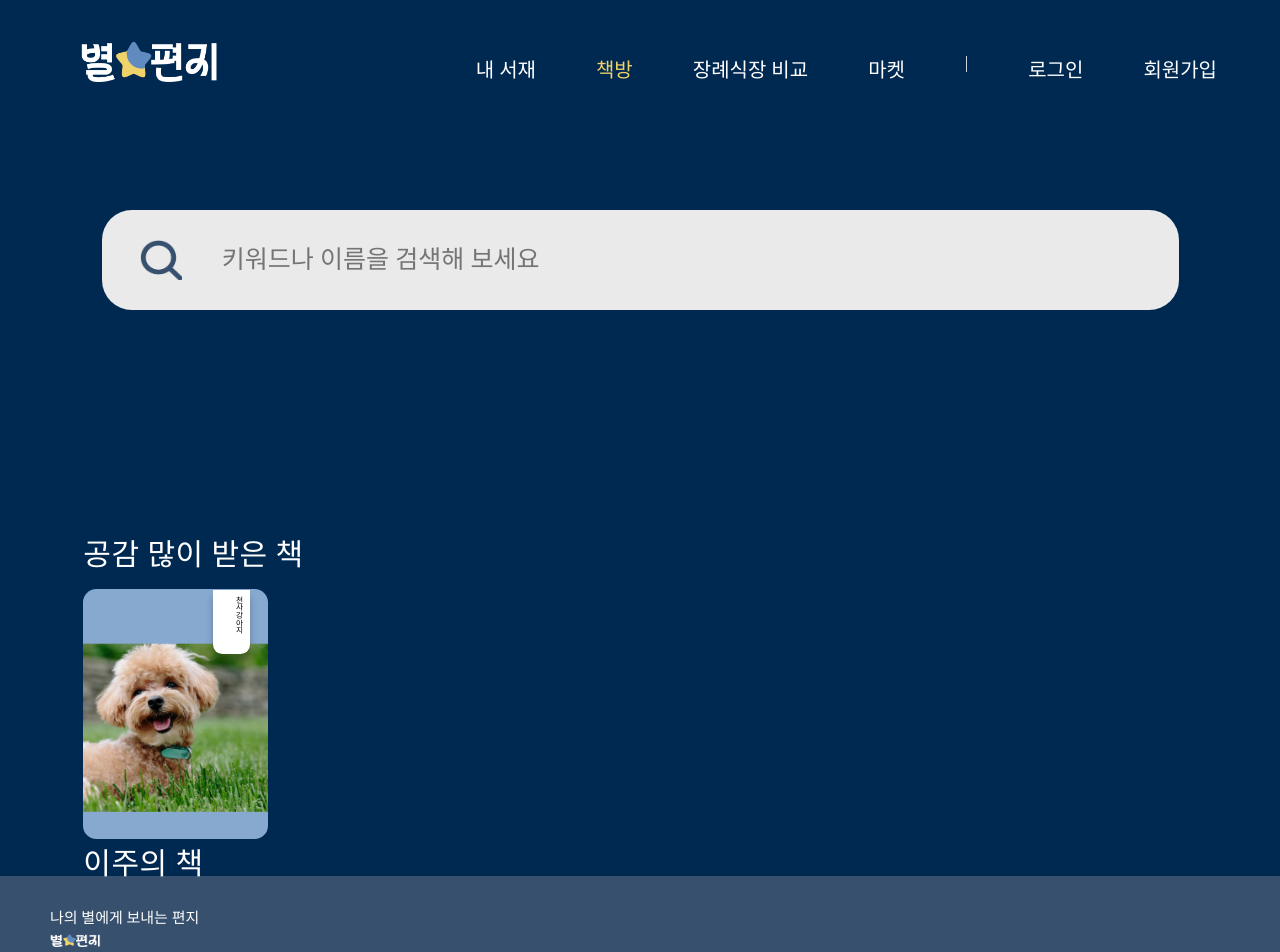
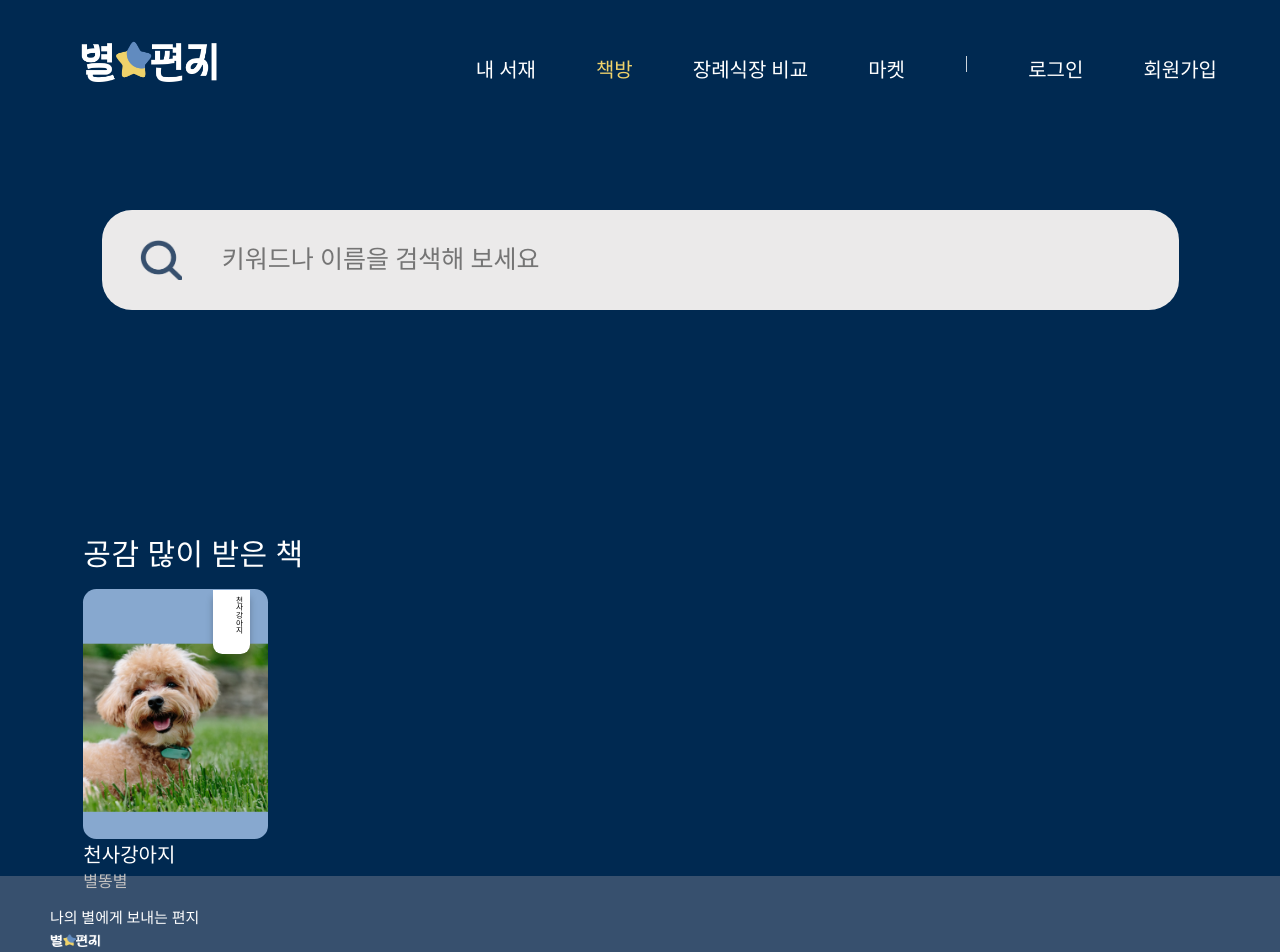
Before and after one commit to likelion12th-team2/starletter_FE, a React (Create React App) app: page /library in a window 1280 px wide. Shown: the top 952 px of the page. Built offline with nearby package versions, Linux system fonts and the light colour scheme.

Commit message:
하히코드받아오기

```diff
--- a/src/pages/Library.jsx
+++ b/src/pages/Library.jsx
@@ -6,9 +6,11 @@ import axios from "axios";
 import styled from "styled-components";
 
 // 기존 스타일드 컴포넌트를 확장하여 조건부 스타일링을 적용하는 방법
-const Search = styled(L.Search)`
-  position: ${(props) => (props.isAbsolute ? "absolute" : "static")};
-`;
+const Search = styled(L.Search).attrs((props) => ({
+  style: {
+    position: props.isAbsolute ? "absolute" : "static",
+  },
+}))``;
 
 const MyBook = ({ nickname }) => {
   const navigate = useNavigate();
@@ -207,7 +209,7 @@ const MyBook = ({ nickname }) => {
           </L.NavContent>
         </L.Nav>
       </header>
-      <main>
+      <div>
         <L.LibContainer>
           <L.SearchWrap ref={searchWrapRef}>
             {" "}
@@ -266,6 +268,8 @@ const MyBook = ({ nickname }) => {
             <L.Heart>
               <L.Title>공감 많이 받은 책</L.Title>
               <L.HeartWrap>
+                {/* 책 */}
+                <L.Book>
                   <L.BookCover>
                     <L.BookCoverImg>
                       <img
@@ -278,15 +282,18 @@ const MyBook = ({ nickname }) => {
                       <div id="title">천사강아지</div>
                     </L.BookCoverText>
                   </L.BookCover>
+                  <L.BookTitle>천사강아지</L.BookTitle>
+                  <L.BookWriter>별똥별</L.BookWriter>
+                </L.Book>
               </L.HeartWrap>
             </L.Heart>
-            <L.Week>
+            {/* <L.Week>
               <L.Title>이주의 책</L.Title>
               <L.WeektWrap></L.WeektWrap>
-            </L.Week>
+            </L.Week> */}
           </L.BookList>
         </L.LibContainer>
-      </main>
+      </div>
       <MyPageModal
         isOpen={isModalOpen}
         onClose={closeModal}
--- a/src/styles/styledLibrary.jsx
+++ b/src/styles/styledLibrary.jsx
@@ -122,6 +122,7 @@ export const LibContainer = styled.div`
   align-items: center;
 `;
 export const SearchWrap = styled.div`
+  margin-bottom: 220px;
   position: relative;
   margin-top: 90px;
 `;
@@ -246,26 +247,42 @@ export const RecommendList = styled.div`
 
 //
 export const BookList = styled.div`
-  margin-top: 220px;
+  display: flex;
+  flex-direction: column;
+
   width: 1113.268px;
   height: 346px;
   flex-shrink: 0;
 `;
+export const Title = styled.div`
+  display: flex;
+  margin-bottom: 15px;
+
+  color: #fff;
+  font-family: "Pretendard Variable";
+  font-size: 30px;
+  font-style: normal;
+  font-weight: 500;
+  line-height: normal;
+  letter-spacing: 0.45px;
+`;
 export const Heart = styled.div``;
 export const HeartWrap = styled.div``;
+
+export const Book = styled.div`
+  position: relative;
+`;
 export const BookCover = styled.div`
   width: 184.866px;
   height: 250px;
   flex-shrink: 0;
   border-radius: 13.353px;
-  border: linear-gradient(1px, #85858580 50%, #79a3c680 50%);
   background: #87a8cf;
 
   position: relative;
 
   display: flex;
   flex-direction: column;
-  align-item: center;
 `;
 export const BookCoverText = styled.div`
   #title {
@@ -293,10 +310,6 @@ export const BookCoverText = styled.div`
   }
 `;
 export const BookCoverImg = styled.div`
-  width: 386px;
-  height: 353px;
-  flex-shrink: 0;
-  position: relative;
   margin-top: 54.12px;
 
   #MycoverImg {
@@ -306,21 +319,25 @@ export const BookCoverImg = styled.div`
     object-fit: cover;
   }
 `;
-export const Week = styled.div``;
-export const WeektWrap = styled.div``;
-export const Title = styled.div`
-  display: flex;
-
-  margin-bottom: 15px;
-
+export const BookTitle = styled.div`
   color: #fff;
   font-family: "Pretendard Variable";
-  font-size: 30px;
+  font-size: 20px;
   font-style: normal;
   font-weight: 500;
   line-height: normal;
-  letter-spacing: 0.45px;
 `;
+export const BookWriter = styled.div`
+  color: var(--gray-30, #c2c1c1);
+  font-family: "Pretendard Variable";
+  font-size: 16px;
+  font-style: normal;
+  font-weight: 500;
+  line-height: normal;
+`;
+
+export const Week = styled.div``;
+export const WeektWrap = styled.div``;
 
 // footer
 export const Footer = styled.div`
```
Lines whose indentation alone changed are shown as unchanged.
